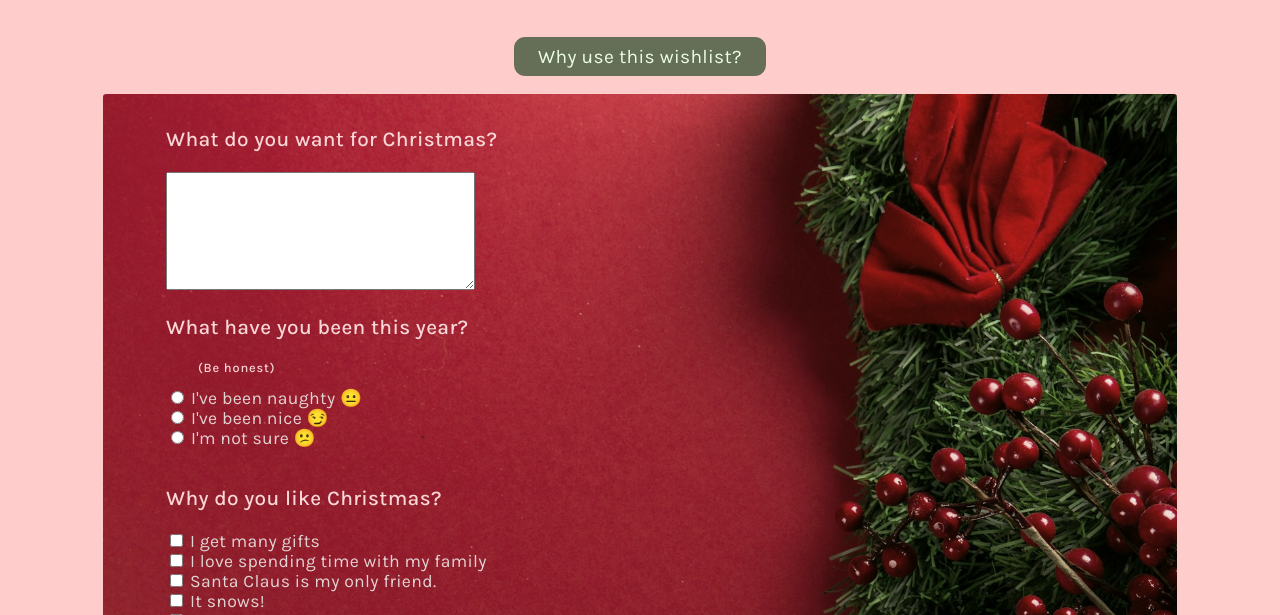
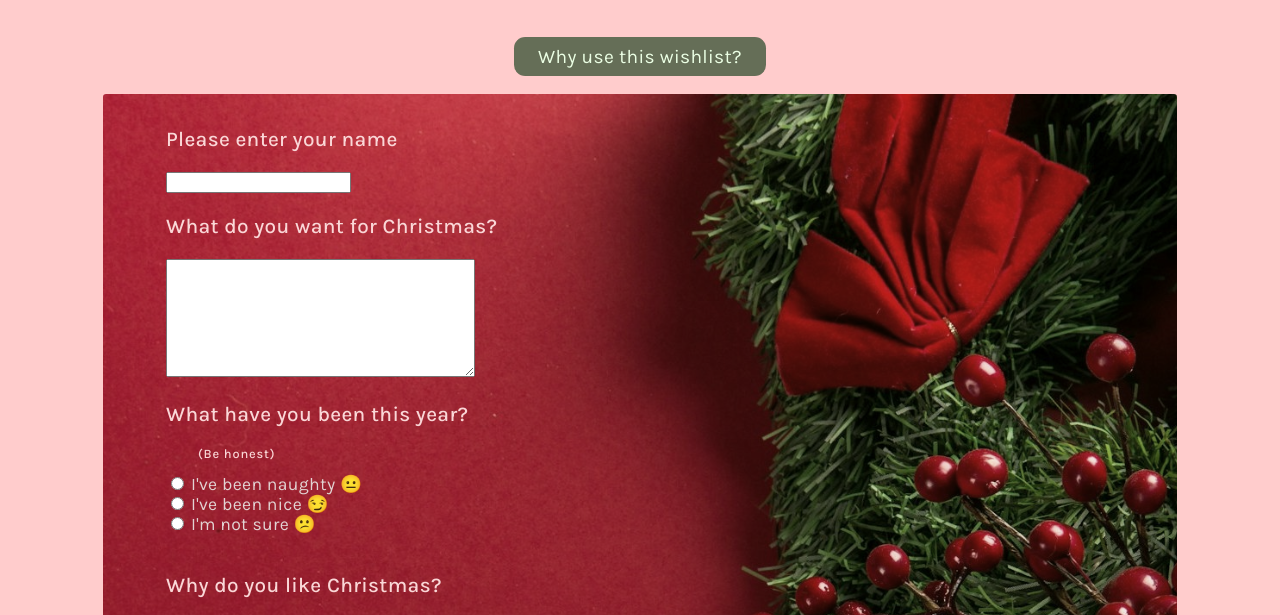
Before and after one commit to jeanettee8/Prosjektuke, a plain HTML site: page index.html in a window 1280 px wide. Shown: the part 184-799 px from the top of the page. Drawn offline with Linux system fonts and the light colour scheme.

Commit message:
edited js, css and html

```diff
--- a/index.html
+++ b/index.html
@@ -35,12 +35,13 @@
     <br />
   </head>
   <body>
-    <form
-      id="myForm"
-      action="/action_page.php"
+    <form id="myForm" onsubmit="return validateForm()">
+      <!-- action="/action_page.php"
       onsubmit="return validateForm()"
-      method="post"
-    >
+      method="post" -->
+
+      <p>Please enter your name</p>
+      <input type="text" name="fname" id="fname" />
       <submit><p>What do you want for Christmas?</p></submit>
       <textarea name="firstInput" style="width: 30%; height: 7rem"></textarea>
       <br />
--- a/script.js
+++ b/script.js
@@ -29,8 +29,12 @@ for (i = 0; i < coll.length; i++) {
 
 function validateForm() {
   let x = document.forms["myForm"]["firstInput"].value;
+  let y = document.forms["myForm"]["fname"].value;
   if (x == "") {
     alert("Wishes must be filled out");
     return false;
+  } else if (y == "") {
+    alert("Fill out your name");
+    return false;
   }
 }
--- a/style.css
+++ b/style.css
@@ -50,7 +50,7 @@ one of the last things you do = focus first on the form
 itself, and background styling after */
 form {
   background-color: rgba(243, 255, 243, 0.349);
-  background-image: url("./toni-cuenca-CvFARq2qu8Y-unsplash.jpg");
+  background-image: url("./copy-toni-cuenca-CvFARq2qu8Y-unsplash.jpg");
   background-size: 1300px;
   background-repeat: no-repeat;
   background-blend-mode: luminosity;
```
Also changed, not shown: copy-toni-cuenca-CvFARq2qu8Y-unsplash.jpg (added).
